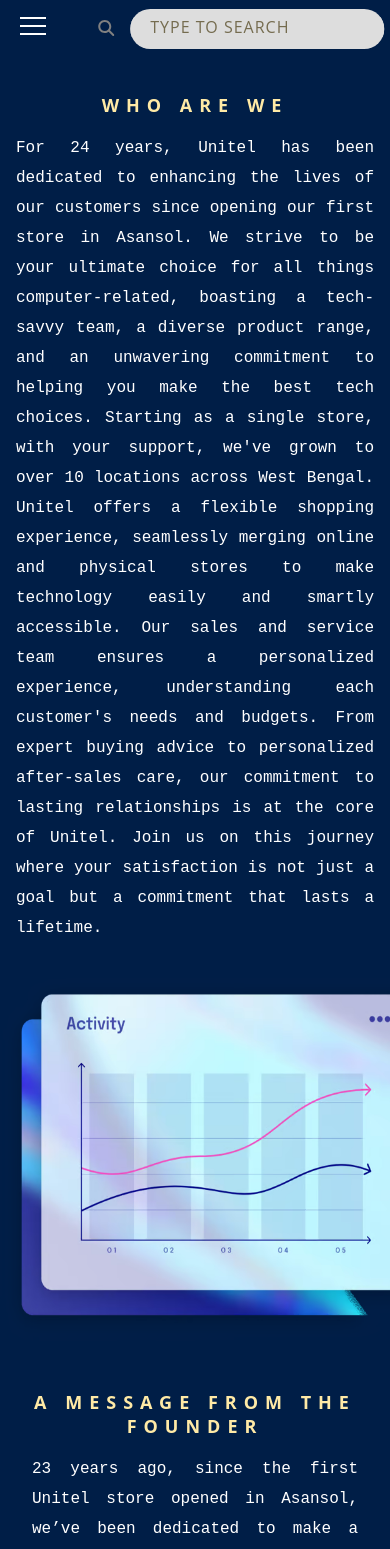
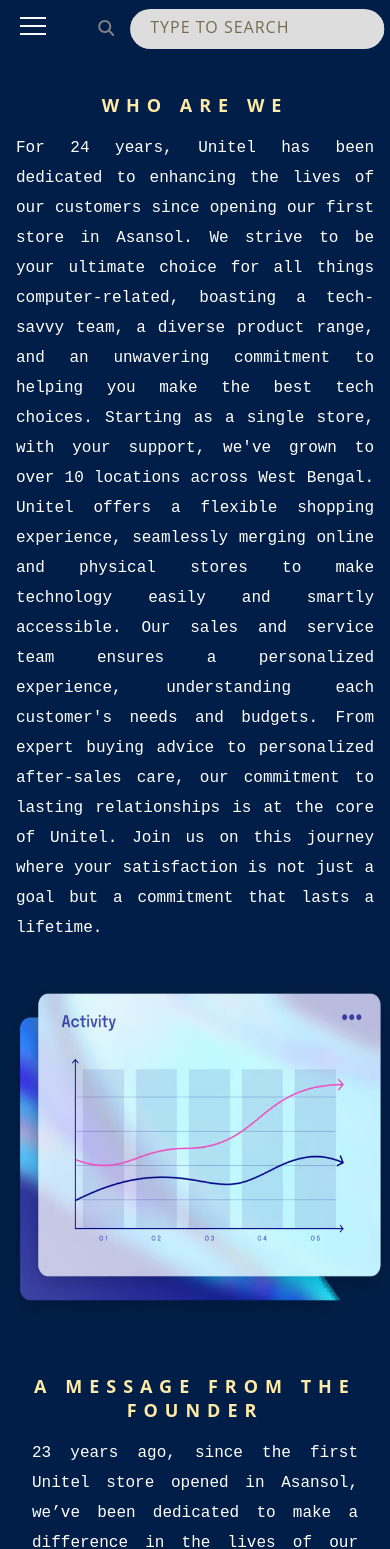
Before and after one commit to dharpranoy/unitel_india, a React (Create React App) app: page /about in a window 390 px wide. Shown: the top 1549 px of the page. Built offline with nearby package versions, Linux system fonts and the light colour scheme.

Commit message:
added about us page

```diff
--- a/src/components/About.css
+++ b/src/components/About.css
@@ -51,8 +51,8 @@
   }
 
 #growth > img {
-  height: 24rem;
-  width: 27rem;
+  height: 23rem;
+  width: 25rem;
 }
 .founder {
   margin:0;
```
